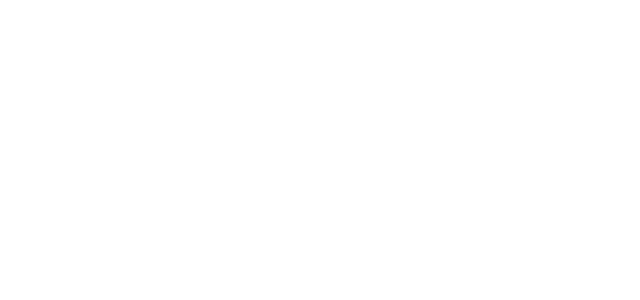
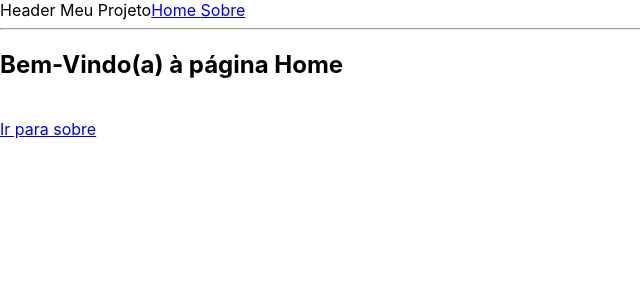
Before and after one commit to GabrielSoaresGomes/ReactJS-do-Zero-ao-Avancado, a React (Create React App) app in the folder meusite/: page / in a window 1280 px wide. Shown: the top 300 px of the page, without its empty margins (0-640 px from the left). Built offline with nearby package versions, Linux system fonts and the light colour scheme.

Commit message:
Utilizando rotas

```diff
--- a/meusite/package.json
+++ b/meusite/package.json
@@ -8,6 +8,7 @@
     "@testing-library/user-event": "^13.5.0",
     "react": "^18.0.0",
     "react-dom": "^18.0.0",
+    "react-router-dom": "^6.3.0",
     "react-scripts": "5.0.0",
     "web-vitals": "^2.1.4"
   },
--- a/meusite/src/App.js
+++ b/meusite/src/App.js
@@ -1,11 +1,13 @@
 import React, {Component} from 'react'
+
+import Rotas from './routes';
 
 class App extends Component{
 
     render() {
         return(
             <div>
-
+                <Rotas />
             </div>
         )
     }
--- /dev/null
+++ b/meusite/src/components/Header/index.js
@@ -0,0 +1,17 @@
+import React, {Component} from 'react';
+import { Link } from 'react-router-dom';
+
+class Header extends Component {
+    render() {
+        return(
+            <div>
+                Header Meu Projeto
+                <Link to="/">Home </Link>
+                <Link to="/sobre">Sobre</Link>
+                <hr/>
+            </div>
+        )
+    }
+}
+
+export default Header
--- /dev/null
+++ b/meusite/src/pages/Home/index.js
@@ -0,0 +1,13 @@
+import React from "react";
+import { Link } from "react-router-dom";
+
+export default class Home extends React.Component {
+    render() {
+        return(
+            <div>
+                <h2>Bem-Vindo(a) à página Home</h2> <br/>
+                <Link to="/sobre" >Ir para sobre</Link>
+            </div>
+        )
+    }
+}
--- /dev/null
+++ b/meusite/src/pages/Sobre/index.js
@@ -0,0 +1,15 @@
+import React from "react";
+import { Link } from "react-router-dom";
+
+class Sobre extends React.Component{
+    render() {
+        return(
+            <div>
+                <h2>Sobre</h2>
+                <Link to="/">Ir para home</Link>
+            </div>
+        )
+    }
+}
+
+export default Sobre
--- /dev/null
+++ b/meusite/src/routes.js
@@ -0,0 +1,20 @@
+import React from "react";
+import {BrowserRouter, Routes, Route, } from 'react-router-dom'
+
+import Home from "./pages/Home";
+import Sobre from "./pages/Sobre";
+import Header from "./components/Header";
+
+const Rotas = () => {
+    return(
+        <BrowserRouter>
+        <Header />
+            <Routes>
+                <Route exact path="/" element={<Home/>} />
+                <Route path="/sobre" element={<Sobre/>} />
+            </Routes>
+        </BrowserRouter>
+    )
+}
+
+export default Rotas
```
Also changed, not shown: 1 other file (tests, documents, lock files or other folders).
